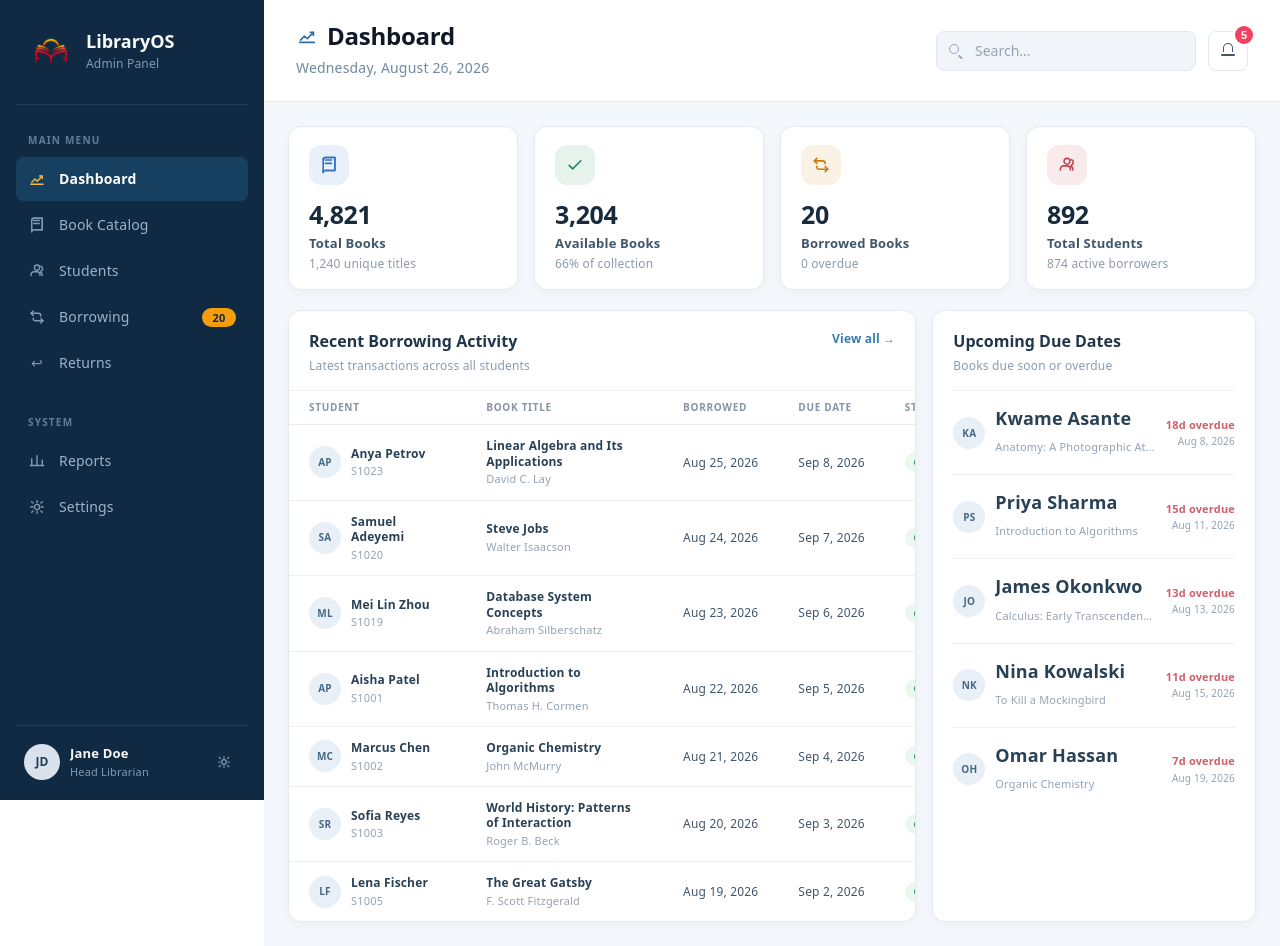
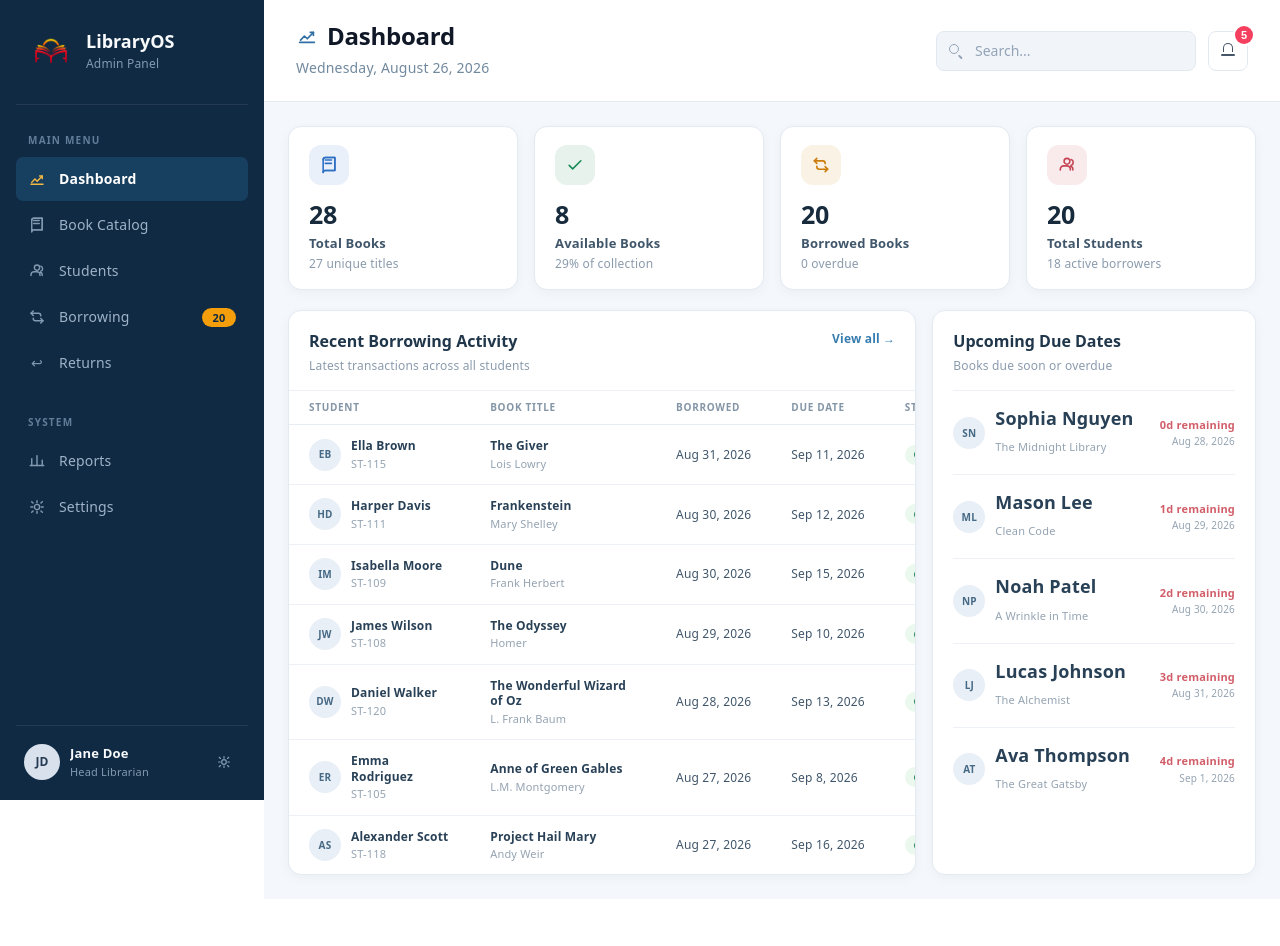
Before and after one commit to kzolauren-Laurean/school-library-management-system, a React (Vite) app: page / in a window 1280 px wide. After the commit the page ends 899 px from the top, so only its background shows below. Built offline with nearby package versions, Linux system fonts and the light colour scheme.

Commit message:
fix: enforce shared library data integrity

```diff
--- a/src/data/LibraryDataContext.jsx
+++ b/src/data/LibraryDataContext.jsx
@@ -1,6 +1,6 @@
 import { useMemo, useState } from "react";
 import { LibraryDataContext } from "./LibraryDataContextValue";
-import { getDateOnly, getLoanDetails } from "./LibraryUtils";
+import { getDateOnly, getLoanDetails, loanMatchesBook } from "./LibraryUtils";
 
 const initialLoans = [
   ["LN-2001", "Ava Thompson", "ST-101", "The Great Gatsby", "F. Scott Fitzgerald", "2026-08-18", "2026-09-01"],
@@ -54,7 +54,18 @@ export function LibraryDataProvider({ children, initialBooks = [], initialStuden
   };
 
   const deleteBook = (bookId) => {
+    const book = books.find((item) => item.id === bookId);
+
+    if (!book) {
+      return { success: false, message: "Book not found." };
+    }
+
+    if (loans.some((loan) => loanMatchesBook(loan, book))) {
+      return { success: false, message: "This book cannot be deleted because it has loan history." };
+    }
+
     setBooks((currentBooks) => currentBooks.filter((book) => book.id !== bookId));
+    return { success: true };
   };
 
   const addStudent = (student) => {
@@ -70,12 +81,49 @@ export function LibraryDataProvider({ children, initialBooks = [], initialStuden
   };
 
   const deleteStudent = (studentId) => {
+    if (!students.some((student) => student.id === studentId)) {
+      return { success: false, message: "Student not found." };
+    }
+
+    if (loans.some((loan) => loan.studentId === studentId)) {
+      return { success: false, message: "This student cannot be deleted because they have loan history." };
+    }
+
     setStudents((currentStudents) =>
       currentStudents.filter((student) => student.id !== studentId)
     );
+    return { success: true };
   };
 
   const createLoan = ({ student, book, borrowDate, dueDate }) => {
+    const selectedStudent = students.find((item) => item.id === student?.id);
+    const selectedBook = books.find((item) => item.id === book?.id);
+    const datePattern = /^\d{4}-\d{2}-\d{2}$/;
+    const isValidDate = (value) => {
+      if (!datePattern.test(value || "")) {
+        return false;
+      }
+
+      const date = new Date(`${value}T00:00:00`);
+      return !Number.isNaN(date.getTime()) && date.toISOString().slice(0, 10) === value;
+    };
+
+    if (!selectedStudent) {
+      return { success: false, message: "The selected student no longer exists." };
+    }
+
+    if (!selectedBook) {
+      return { success: false, message: "The selected book no longer exists." };
+    }
+
+    if (loans.some((loan) => getLoanDetails(loan).status !== "Returned" && loanMatchesBook(loan, selectedBook))) {
+      return { success: false, message: "That book already has an active loan." };
+    }
+
+    if (!isValidDate(borrowDate) || !isValidDate(dueDate) || dueDate < borrowDate) {
+      return { success: false, message: "Borrow and due dates must be valid, and the due date cannot be before the borrow date." };
+    }
+
     setLoans((currentLoans) => {
       const highestLoanNumber = currentLoans.reduce((highest, loan) => {
         const match = String(loan.loanId || "").match(/(\d+)$/);
@@ -85,11 +133,11 @@ export function LibraryDataProvider({ children, initialBooks = [], initialStuden
       return [
         {
           loanId: `LN-${String(highestLoanNumber + 1).padStart(4, "0")}`,
-          studentName: student.fullName,
-          studentId: student.id,
-          bookId: book.id,
-          bookTitle: book.title,
-          author: book.author,
+          studentName: selectedStudent.fullName,
+          studentId: selectedStudent.id,
+          bookId: selectedBook.id,
+          bookTitle: selectedBook.title,
+          author: selectedBook.author,
           borrowDate,
           dueDate,
           status: "Active",
@@ -100,6 +148,8 @@ export function LibraryDataProvider({ children, initialBooks = [], initialStuden
         ...currentLoans,
       ];
     });
+
+    return { success: true };
   };
 
   const returnLoan = (loanId, returnedDate = getDateOnly()) => {
--- a/src/pages/Dashboard.jsx
+++ b/src/pages/Dashboard.jsx
@@ -1,4 +1,4 @@
-import { getDateOnly, getLoanDetails } from "../data/LibraryUtils";
+import { getDateOnly, getLoanDetails, loanMatchesBook } from "../data/LibraryUtils";
 import { useLibraryData } from "../data/useLibraryData";
 
 const BookIcon = () => (
@@ -32,172 +32,76 @@ const UsersIcon = () => (
   </svg>
 );
 
+const formatDate = (value) =>
+  new Intl.DateTimeFormat("en-US", {
+    month: "short",
+    day: "numeric",
+    year: "numeric",
+  }).format(new Date(`${value}T00:00:00`));
+
+const getInitials = (name) =>
+  name
+    .split(" ")
+    .map((part) => part[0])
+    .slice(0, 2)
+    .join("");
+
+function Dashboard() {
+  const { books, students, loans } = useLibraryData();
+  const today = getDateOnly();
+  const loanDetails = loans.map((loan) => getLoanDetails(loan, today));
+  const activeLoans = loanDetails.filter((loan) => loan.status !== "Returned");
+  const overdueLoans = activeLoans.filter((loan) => loan.status === "Overdue");
+  const availableBooks = books.filter(
+    (book) =>
+      book.status === "Available" &&
+      !activeLoans.some((loan) => loanMatchesBook(loan, book))
+  );
+  const recentBorrowing = [...loanDetails]
+    .sort((first, second) => second.borrowDate.localeCompare(first.borrowDate))
+    .slice(0, 7);
+  const upcomingDueDates = [...activeLoans]
+    .sort((first, second) => first.dueDate.localeCompare(second.dueDate))
+    .slice(0, 5);
   const statCards = [
     {
       id: "total-books",
       tone: "blue",
       icon: <BookIcon />,
-    value: "4,821",
+      value: books.length.toLocaleString(),
       label: "Total Books",
-    helper: "1,240 unique titles",
+      helper: `${new Set(books.map((book) => book.title)).size.toLocaleString()} unique titles`,
     },
     {
       id: "available-books",
       tone: "green",
       icon: <CheckIcon />,
-    value: "3,204",
+      value: availableBooks.length.toLocaleString(),
       label: "Available Books",
-    helper: "66% of collection",
+      helper: `${books.length ? Math.round((availableBooks.length / books.length) * 100) : 0}% of collection`,
     },
     {
       id: "borrowed-books",
       tone: "amber",
       icon: <BorrowIcon />,
-    value: "1,617",
+      value: activeLoans.length.toLocaleString(),
       label: "Borrowed Books",
-    helper: "84 overdue",
+      helper: `${overdueLoans.length} overdue`,
     },
     {
       id: "total-students",
       tone: "red",
       icon: <UsersIcon />,
-    value: "892",
+      value: students.length.toLocaleString(),
       label: "Total Students",
-    helper: "874 active borrowers",
+      helper: `${new Set(activeLoans.map((loan) => loan.studentId)).size} active borrowers`,
     },
   ];
-
-const recentBorrowing = [
-  {
-    id: "S1023",
-    student: "Anya Petrov",
-    initials: "AP",
-    book: "Linear Algebra and Its Applications",
-    author: "David C. Lay",
-    borrowed: "Aug 25, 2026",
-    due: "Sep 8, 2026",
-    status: "Active",
-  },
-  {
-    id: "S1020",
-    student: "Samuel Adeyemi",
-    initials: "SA",
-    book: "Steve Jobs",
-    author: "Walter Isaacson",
-    borrowed: "Aug 24, 2026",
-    due: "Sep 7, 2026",
-    status: "Active",
-  },
-  {
-    id: "S1019",
-    student: "Mei Lin Zhou",
-    initials: "ML",
-    book: "Database System Concepts",
-    author: "Abraham Silberschatz",
-    borrowed: "Aug 23, 2026",
-    due: "Sep 6, 2026",
-    status: "Active",
-  },
-  {
-    id: "S1001",
-    student: "Aisha Patel",
-    initials: "AP",
-    book: "Introduction to Algorithms",
-    author: "Thomas H. Cormen",
-    borrowed: "Aug 22, 2026",
-    due: "Sep 5, 2026",
-    status: "Active",
-  },
-  {
-    id: "S1002",
-    student: "Marcus Chen",
-    initials: "MC",
-    book: "Organic Chemistry",
-    author: "John McMurry",
-    borrowed: "Aug 21, 2026",
-    due: "Sep 4, 2026",
-    status: "Active",
-  },
-  {
-    id: "S1003",
-    student: "Sofia Reyes",
-    initials: "SR",
-    book: "World History: Patterns of Interaction",
-    author: "Roger B. Beck",
-    borrowed: "Aug 20, 2026",
-    due: "Sep 3, 2026",
-    status: "Active",
-  },
-  {
-    id: "S1005",
-    student: "Lena Fischer",
-    initials: "LF",
-    book: "The Great Gatsby",
-    author: "F. Scott Fitzgerald",
-    borrowed: "Aug 19, 2026",
-    due: "Sep 2, 2026",
-    status: "Active",
-  },
-];
-
-const upcomingDueDates = [
-  {
-    id: "kwame-asante",
-    student: "Kwame Asante",
-    initials: "KA",
-    book: "Anatomy: A Photographic Atlas",
-    overdueLabel: "18d overdue",
-    dueDate: "Aug 8, 2026",
-  },
-  {
-    id: "priya-sharma",
-    student: "Priya Sharma",
-    initials: "PS",
-    book: "Introduction to Algorithms",
-    overdueLabel: "15d overdue",
-    dueDate: "Aug 11, 2026",
-  },
-  {
-    id: "james-okonkwo",
-    student: "James Okonkwo",
-    initials: "JO",
-    book: "Calculus: Early Transcendentals",
-    overdueLabel: "13d overdue",
-    dueDate: "Aug 13, 2026",
-  },
-  {
-    id: "nina-kowalski",
-    student: "Nina Kowalski",
-    initials: "NK",
-    book: "To Kill a Mockingbird",
-    overdueLabel: "11d overdue",
-    dueDate: "Aug 15, 2026",
-  },
-  {
-    id: "omar-hassan",
-    student: "Omar Hassan",
-    initials: "OH",
-    book: "Organic Chemistry",
-    overdueLabel: "7d overdue",
-    dueDate: "Aug 19, 2026",
-  },
-];
-
-function Dashboard() {
-  const { loans } = useLibraryData();
-  const loanDetails = loans.map((loan) => getLoanDetails(loan, getDateOnly()));
-  const activeLoans = loanDetails.filter((loan) => loan.status !== "Returned");
-  const overdueLoans = activeLoans.filter((loan) => loan.status === "Overdue");
-  const dashboardStatCards = statCards.map((stat) =>
-    stat.id === "borrowed-books"
-      ? { ...stat, value: activeLoans.length.toLocaleString(), helper: `${overdueLoans.length} overdue` }
-      : stat
-  );
 
   return (
     <div className="dashboard">
       <section className="dashboard-stats" aria-label="Library statistics">
-        {dashboardStatCards.map((stat) => (
+        {statCards.map((stat) => (
           <div
             key={stat.id}
             className={`dashboard-stat-card dashboard-stat-card--${stat.tone}`}
@@ -219,9 +123,7 @@ function Dashboard() {
         <section className="dashboard-card dashboard-borrowing-card">
           <div className="dashboard-card-header">
             <div>
-              <h2 className="dashboard-card-title">
-                Recent Borrowing Activity
-              </h2>
+              <h2 className="dashboard-card-title">Recent Borrowing Activity</h2>
               <p className="dashboard-card-subtitle">
                 Latest transactions across all students
               </p>
@@ -244,26 +146,26 @@ function Dashboard() {
               </thead>
               <tbody>
                 {recentBorrowing.map((row) => (
-                  <tr key={row.id}>
+                  <tr key={row.loanId}>
                     <td>
                       <div className="dashboard-student-cell">
                         <span className="dashboard-avatar" aria-hidden="true">
-                          {row.initials}
+                          {getInitials(row.studentName)}
                         </span>
                         <div>
-                          <p className="dashboard-student-name">
-                            {row.student}
-                          </p>
-                          <p className="dashboard-student-id">{row.id}</p>
+                          <p className="dashboard-student-name">{row.studentName}</p>
+                          <p className="dashboard-student-id">{row.studentId}</p>
                         </div>
                       </div>
                     </td>
                     <td>
-                      <p className="dashboard-book-title">{row.book}</p>
+                      <p className="dashboard-book-title">{row.bookTitle}</p>
                       <p className="dashboard-book-author">{row.author}</p>
                     </td>
-                    <td className="dashboard-date-cell">{row.borrowed}</td>
-                    <td className="dashboard-date-cell">{row.due}</td>
+                    <td className="dashboard-date-cell">
+                      {formatDate(row.borrowDate)}
+                    </td>
+                    <td className="dashboard-date-cell">{formatDate(row.dueDate)}</td>
                     <td>
                       <span className="dashboard-status-pill dashboard-status-pill--active">
                         {row.status}
@@ -280,25 +182,27 @@ function Dashboard() {
           <div className="dashboard-card-header">
             <div>
               <h2 className="dashboard-card-title">Upcoming Due Dates</h2>
-              <p className="dashboard-card-subtitle">
-                Books due soon or overdue
-              </p>
+              <p className="dashboard-card-subtitle">Books due soon or overdue</p>
             </div>
           </div>
 
           <ul className="dashboard-due-list">
             {upcomingDueDates.map((item) => (
-              <li className="dashboard-due-item" key={item.id}>
+              <li className="dashboard-due-item" key={item.loanId}>
                 <span className="dashboard-avatar" aria-hidden="true">
-                  {item.initials}
+                  {getInitials(item.studentName)}
                 </span>
                 <div className="dashboard-due-info">
-                  <p className="dashboard-due-student">{item.student}</p>
-                  <p className="dashboard-due-book">{item.book}</p>
+                  <p className="dashboard-due-student">{item.studentName}</p>
+                  <p className="dashboard-due-book">{item.bookTitle}</p>
                 </div>
                 <div className="dashboard-due-meta">
-                  <p className="dashboard-due-overdue">{item.overdueLabel}</p>
-                  <p className="dashboard-due-date">{item.dueDate}</p>
+                  <p className="dashboard-due-overdue">
+                    {item.status === "Overdue"
+                      ? `${item.overdueDays}d overdue`
+                      : `${item.days}d remaining`}
+                  </p>
+                  <p className="dashboard-due-date">{formatDate(item.dueDate)}</p>
                 </div>
               </li>
             ))}
```
Also changed, not shown: src/pages/BookCatalog.jsx (+10 -1 lines), src/pages/Borrowing.jsx (+1 -1 lines), src/pages/Students.jsx (+10 -1 lines). Lines whose indentation alone changed are shown as unchanged.
